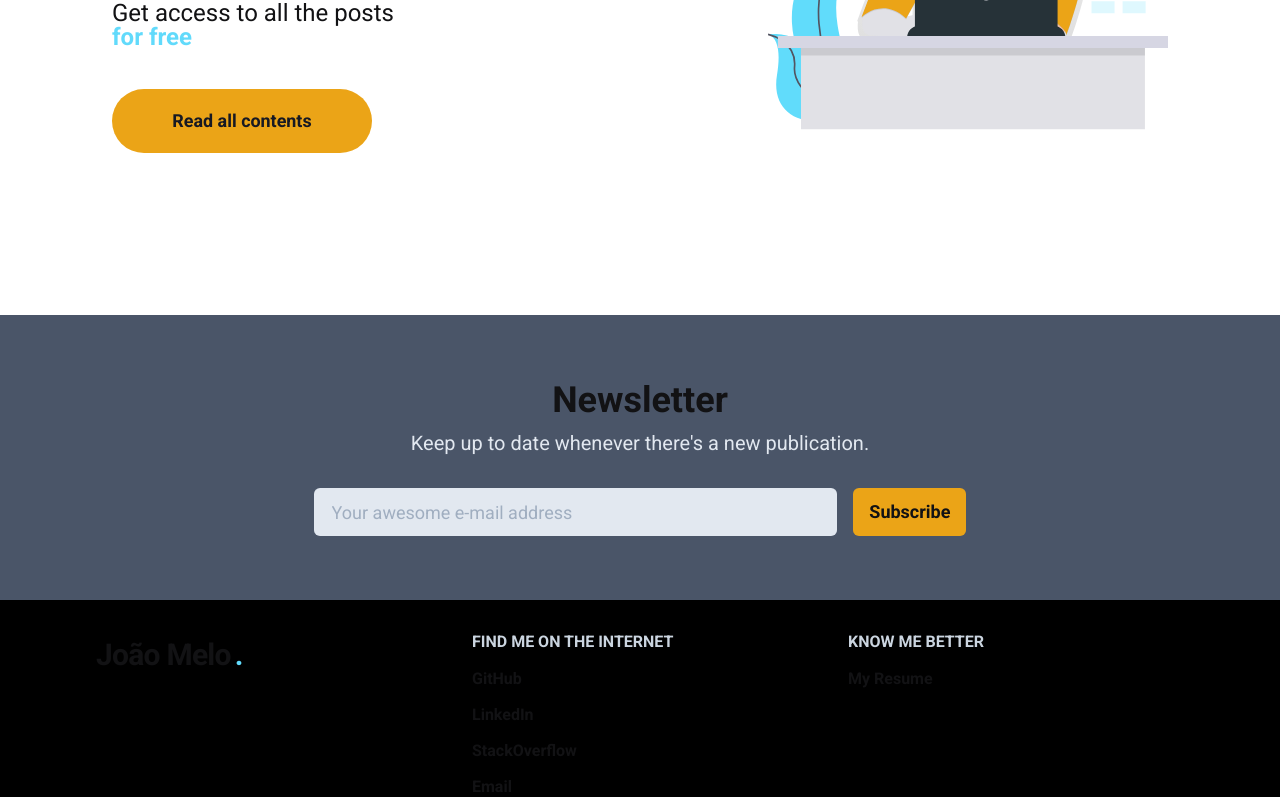
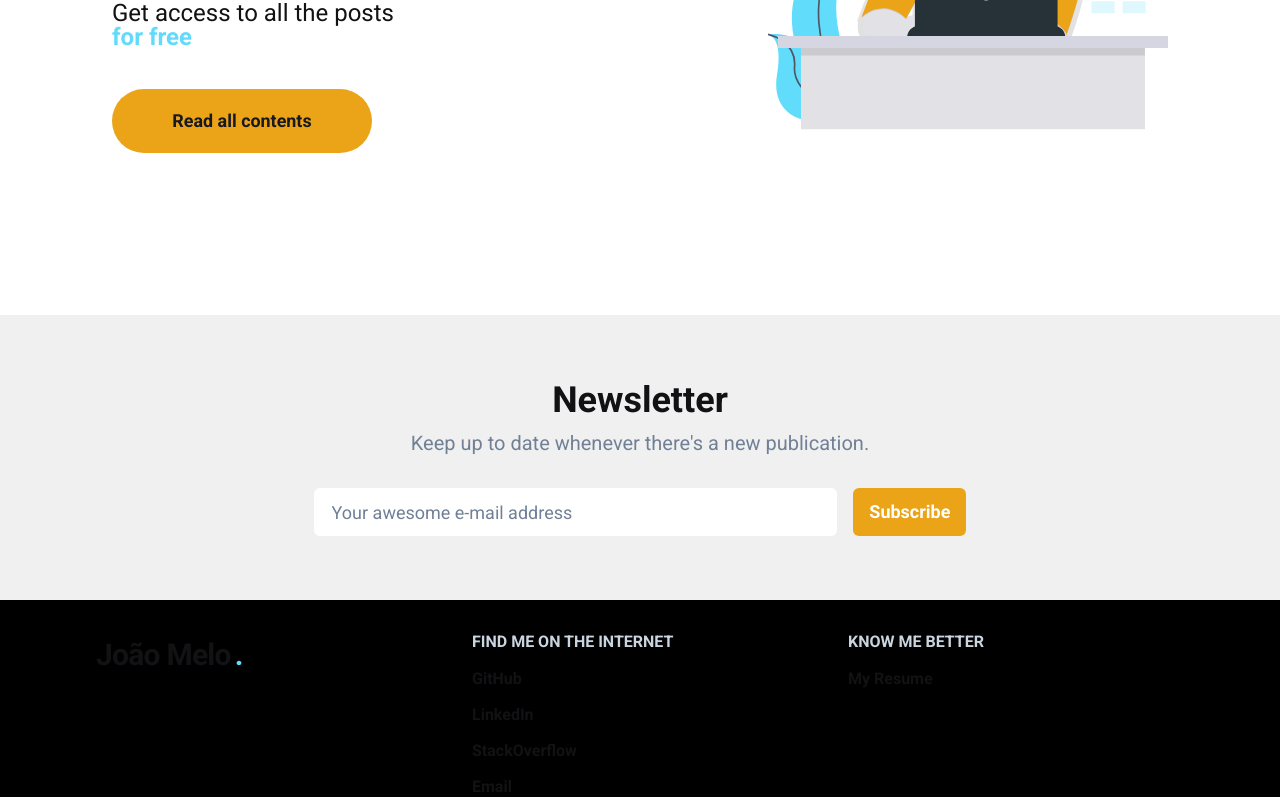
Before and after one commit to joaopcm/website, a Next.js app: page / in a window 1280 px wide. Shown: the part 485-1282 px from the top of the page. Built offline with nearby package versions, Linux system fonts and the light colour scheme.

Commit message:
feat: add light theme for newsletter

```diff
--- a/src/components/NewsletterSubscription.tsx
+++ b/src/components/NewsletterSubscription.tsx
@@ -1,4 +1,4 @@
-import { Box, Flex, Text, Heading, Stack, Button } from "@chakra-ui/react";
+import { Box, Flex, Text, Heading, Stack, Button, useColorMode } from "@chakra-ui/react";
 import { SubmitHandler, useForm } from "react-hook-form";
 import * as yup from "yup";
 import { yupResolver } from "@hookform/resolvers/yup";
@@ -18,6 +18,7 @@ const subscribeFormSchema = yup.object().shape({
 });
 
 export function NewsletterSubscription() {
+  const { colorMode } = useColorMode();
   const { register, handleSubmit, formState, reset } = useForm({
     resolver: yupResolver(subscribeFormSchema),
   });
@@ -41,7 +42,7 @@ export function NewsletterSubscription() {
     <Flex
       px={["2rem", "4rem", "6rem"]}
       py="4rem"
-      bgColor="gray.600"
+      bgColor={colorMode === 'dark' ? 'gray.600' : 'blackAlpha.100'}
       textAlign="center"
       alignItems="center"
       justifyContent="center"
@@ -52,7 +53,7 @@ export function NewsletterSubscription() {
       </Heading>
       <Text
         as="p"
-        color="gray.200"
+        color={colorMode === 'dark' ? 'gray.200' : 'gray.500'}
         mt="0.5rem"
         mb="2rem"
         lineHeight="1.625rem"
@@ -71,9 +72,10 @@ export function NewsletterSubscription() {
             name="email"
             type="email"
             placeholder="Your awesome e-mail address"
-            bgColor="gray.200"
-            _hover={{ bgColor: "gray.200" }}
-            _focus={{ bgColor: "gray.200" }}
+            _placeholder={{ color: 'gray.500' }}
+            bgColor={colorMode === 'dark' ? 'gray.200' : 'white'}
+            _hover={{ bgColor: colorMode === 'dark' ? 'gray.200' : 'white' }}
+            _focus={{ bgColor: colorMode === 'dark' ? 'gray.200' : 'white' }}
             textColor="gray.500"
             {...register("email")}
             error={errors.email}
@@ -84,8 +86,9 @@ export function NewsletterSubscription() {
             type="submit"
             bg="brand.yellow.500"
             transition="filter 0.2s"
+            color="white"
             _hover={{
-              filter: "brightness(0.8)",
+              filter: `brightness(0.${colorMode === 'dark' ? 8 : 9})`,
             }}
             size="lg"
             isLoading={formState.isSubmitting}
```
